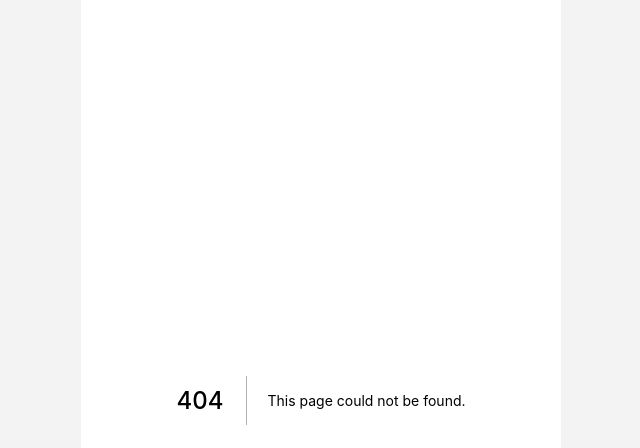
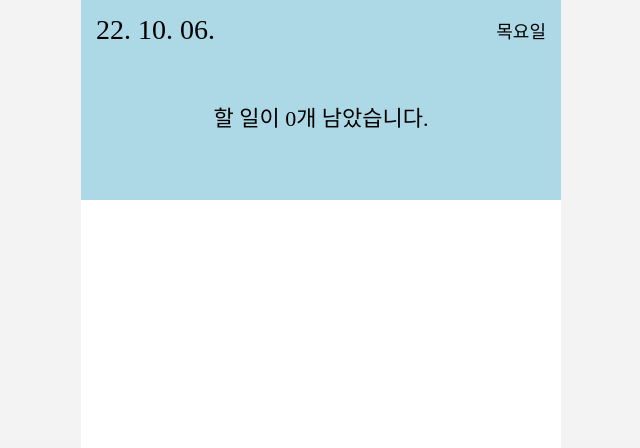
Before and after one commit to ShinjungOh/2022-todolist-challenge, a Next.js app in the folder 2022-10-06/: page /todolist in a window 1280 px wide. Before the commit this address had no page. Shown: the top 448 px of the page, without its empty margins (319-959 px from the left). Built offline with nearby package versions, Linux system fonts and the light colour scheme.

Commit message:
[ADD] 7th: TodoHeader 구현

```diff
--- /dev/null
+++ b/2022-10-06/pages/todolist.tsx
@@ -0,0 +1,9 @@
+import React from 'react';
+
+import { TodoHeader } from '@components/todo';
+
+const Todolist = () => (
+  <TodoHeader />
+);
+
+export default Todolist;
--- /dev/null
+++ b/2022-10-06/ui/components/todo/Header.tsx
@@ -0,0 +1,62 @@
+import React from 'react';
+import styled from 'styled-components';
+
+const Header = () => {
+  const today = new Date();
+
+  const day = today.toLocaleString('ko-kr', {
+    year: '2-digit',
+    month: '2-digit',
+    day: '2-digit',
+  });
+
+  const dayName = today.toLocaleString('ko-kr', {
+    weekday: 'long',
+  });
+
+  return (
+    <Container>
+      <DayContainer>
+        <Today>{day}</Today>
+        <DayName>{dayName}</DayName>
+      </DayContainer>
+      <UnDoneTodoLength>할 일이 0개 남았습니다.</UnDoneTodoLength>
+    </Container>
+  );
+};
+
+export default Header;
+
+const Container = styled.div`
+  width: 100%;
+  height: 25%;
+  background-color: lightblue;
+`;
+
+const DayContainer = styled.div`
+  width: 100%;
+  height: 30%;
+  padding: 10px 15px;
+  display: flex;
+  flex-direction: row;
+  justify-content: space-between;
+  align-items: center;
+`;
+
+const Today = styled.div`
+  font-size: 28px;
+`;
+
+const DayName = styled.div`
+  font-size: 18px;
+`;
+
+const UnDoneTodoLength = styled.div`
+  font-size: 22px;
+  display: flex;
+  flex-direction: row;
+  justify-content: center;
+  align-items: center;
+  position: relative;
+  top: 20%;
+`;
--- /dev/null
+++ b/2022-10-06/ui/components/todo/index.tsx
@@ -0,0 +1 @@
+export { default as TodoHeader } from '@components/todo/Header';
```
